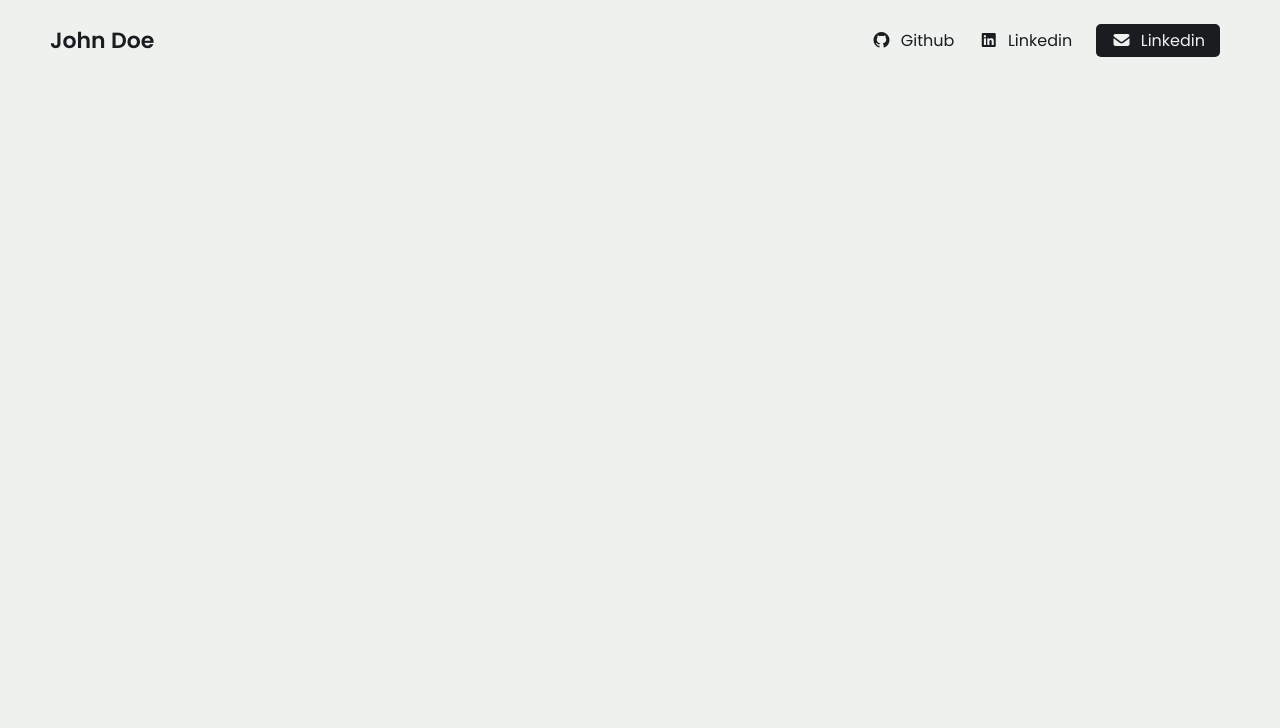
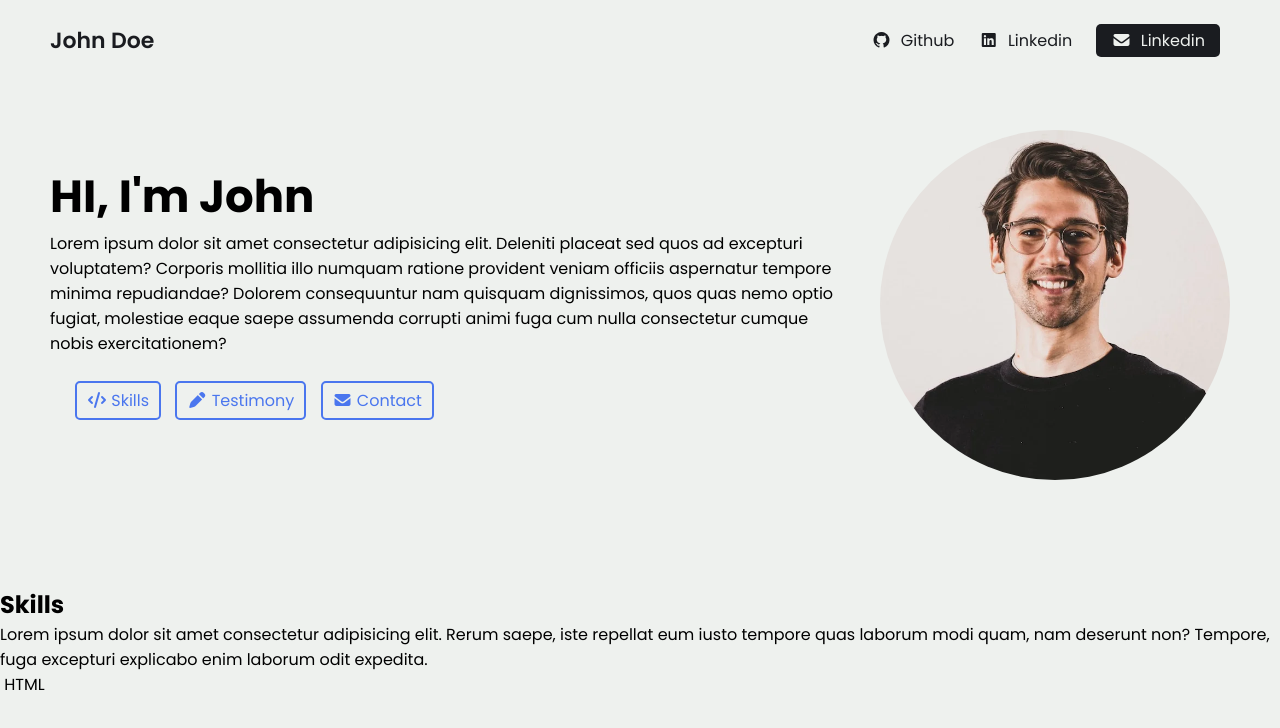
Before and after one commit to Askebir/html-and-css-portfolio-project, a plain HTML site: page index.html in a window 1280 px wide. Drawn offline with Linux system fonts and the light colour scheme.

Commit message:
hero section completion

```diff
--- a/index.html
+++ b/index.html
@@ -43,9 +43,55 @@
 
     <main>
       <!-- section1 : hero -->
-      <section></section>
+      <section class="hero-section">
+        <div class="text">
+          <h2>HI, I'm John</h2>
+          <p>
+            Lorem ipsum dolor sit amet consectetur adipisicing elit. Deleniti
+            placeat sed quos ad excepturi voluptatem? Corporis mollitia illo
+            numquam ratione provident veniam officiis aspernatur tempore minima
+            repudiandae? Dolorem consequuntur nam quisquam dignissimos, quos
+            quas nemo optio fugiat, molestiae eaque saepe assumenda corrupti
+            animi fuga cum nulla consectetur cumque nobis exercitationem?
+          </p>
+          <div class="links">
+            <a href="#skils">
+              <i class="fa-solid fa-code"></i>
+              <span>Skills</span>
+            </a>
+
+            <a href="#testimony">
+              <i class="fa-solid fa-pen"></i>
+              <span>Testimony</span>
+            </a>
+
+            <a href="#contact">
+              <i class="fa-solid fa-envelope"></i>
+              <span>Contact</span>
+            </a>
+          </div>
+        </div>
+
+        <div class="headshot">
+          <img src="images/hero-headshot.webp" alt="john doe headshot" />
+        </div>
+      </section>
       <!-- section 2: skills -->
-      <section id="skills"></section>
+      <section id="skills">
+        <h2>Skills</h2>
+        <div class="text">
+          Lorem ipsum dolor sit amet consectetur adipisicing elit. Rerum saepe,
+          iste repellat eum iusto tempore quas laborum modi quam, nam deserunt
+          non? Tempore, fuga excepturi explicabo enim laborum odit expedita.
+        </div>
+
+        <div class="cells">
+          <div class="cell">
+            <img src="" alt="" />
+            <span>HTML</span>
+          </div>
+        </div>
+      </section>
       <!-- section 3: Testimony -->
       <section id="Testimony"></section>
 
--- a/styles/styles.css
+++ b/styles/styles.css
@@ -55,12 +55,75 @@ nav .right a span {
   margin-left: 5px;
 }
 
+/* section 1: hero */
+
+.hero-section {
+  display: flex;
+  justify-content: space-between;
+  align-items: center;
+  padding: 0 50px;
+  margin: 50px 0;
+  margin-bottom: 100px;
+  gap: 40px;
+}
+
+.hero-section .text {
+  flex: 5;
+}
+
+.hero-section .text h2 {
+  font-size: 45px;
+}
+
+.hero-section .text .links {
+  margin: 25px;
+}
+
+.hero-section .text .links a {
+  display: inline-block;
+  padding: 5px 10px;
+  border: 2px solid var(--link-color);
+  border-radius: 5px;
+  margin-right: 10px;
+  margin-bottom: 10px;
+  transition: 0.2s;
+}
+
+.hero-section .text .links a:hover {
+  color: var(--text-color);
+  border: 2px solid var(--text-color);
+}
+
+.hero-section .headshort {
+  flex: 2;
+  display: flex;
+  justify-content: right;
+}
+
+.hero-section .headshot img {
+  width: 350px;
+  border-radius: 50%;
+}
+
+@media (max-width: 850px) {
+  /* section 1:hero */
+  .hero-section .text h2 {
+    font-size: 35px;
+  }
+}
+
+@media (max-width: 740px) {
+  .hero-section {
+    flex-direction: column-reverse;
+  }
+}
+
 @media (max-width: 600px) {
   /* navbar */
   nav {
     padding: 0 20px;
   }
-
+  /*  */
   nav .right a {
     font-size: 22px;
   }
@@ -74,4 +137,13 @@ nav .right a span {
   nav .right a span {
     display: none;
   }
+
+  /* hero-section */
+  .hero-section {
+    padding: 0 20px;
+  }
+
+  .hero-section .text h2 {
+    font-size: 30px;
+  }
 }
```
Also changed, not shown: images/css-logo.webp (added), images/hero-headshot.webp (added), images/html-logo.webp (added), images/javascript-logo.webp (added), images/node-logo.webp (added), images/react-logo.webp (added), images/testimony-headshot.webp (added), img/blog1.jpg (deleted), img/blog2.jpg (deleted), img/blog3.jpg (deleted), img/hero.png (deleted), img/port1.jpg (deleted), img/port2.jpg (deleted), img/port3.jpg (deleted), 4 more files.
